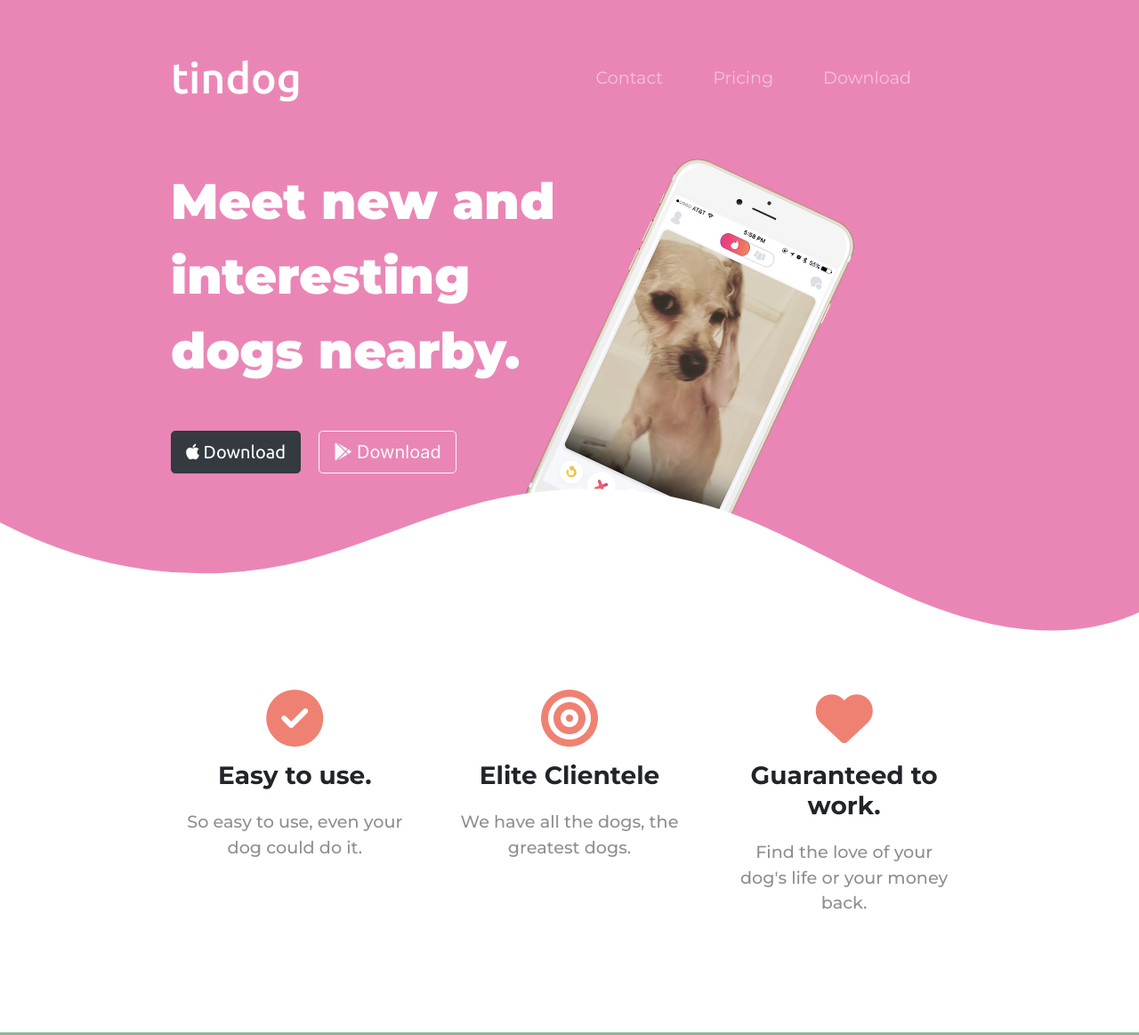
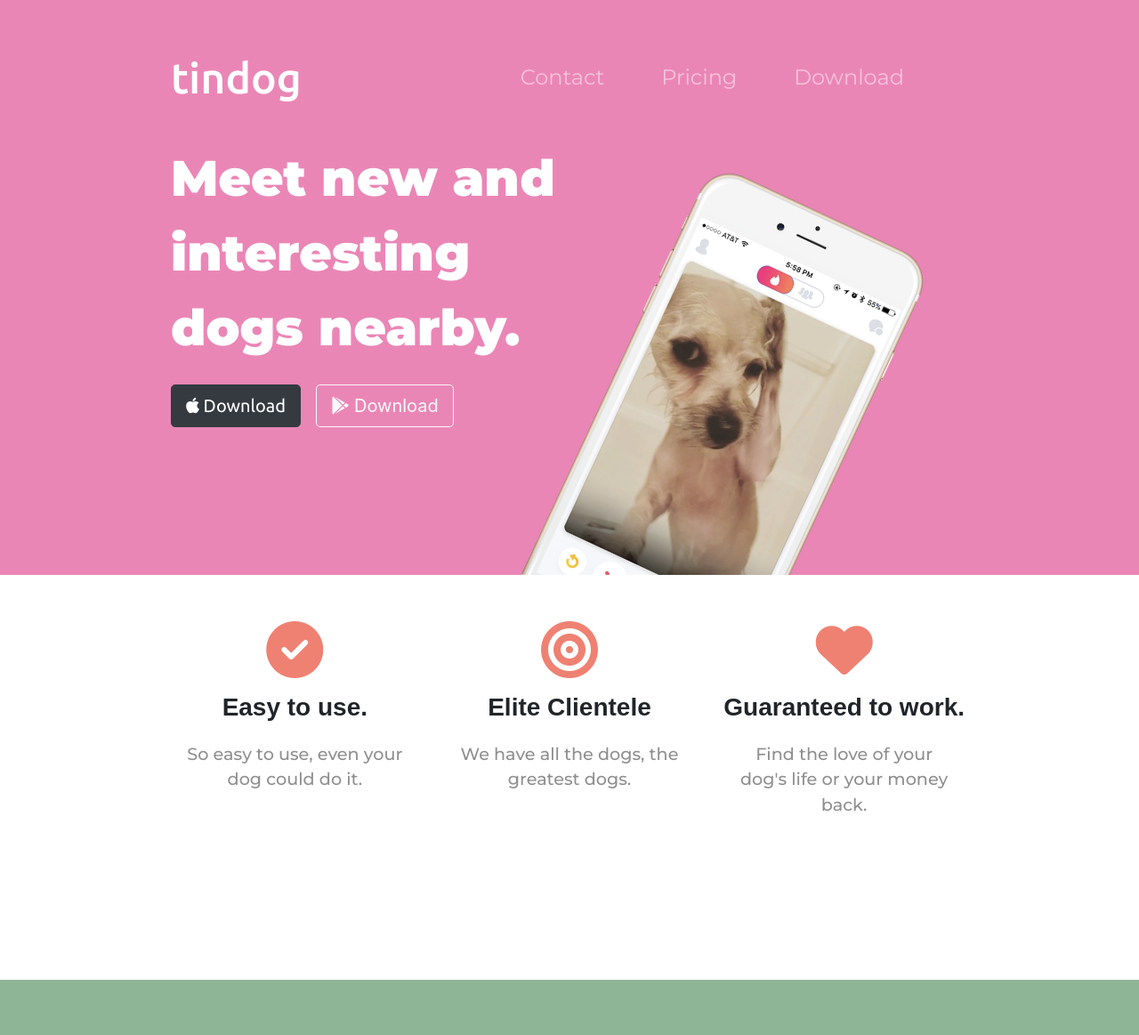
Before and after one commit to julianaboolean/Tindog, a plain HTML site: page index.html in a window 1280 px wide. Shown: the top 1163 px of the page at 89% size. Drawn offline with nearby package versions, Linux system fonts and the light colour scheme.

Commit message:
Added z-index to hide iphone under features section

```diff
--- a/css/styles.css
+++ b/css/styles.css
@@ -10,10 +10,9 @@ h2 {
 }
 
 h3 {
-  font-family: 'Montserrat', sans-serif;
+  font-family: 'Montserrat-Black', sans-serif;
   font-size: 3.5rem;
   line-height: 1.5;
-  font-weight: 700 !important;
 }
 
 p {
@@ -26,7 +25,11 @@ p {
 
 #title {
   background-color: #ea86b6;
-  position: relative;
+}
+
+/* Super Container for Title Section to Indent Padding */
+.title-container {
+  padding: 3% 15% 13% !important;
 }
 
 /* Styles the "Tindog title" */
@@ -44,58 +47,49 @@ p {
   font-size: 3.5rem;
   line-height: 1.5;
   font-weight: 900;
-  color: #fff;
+  color: #FFF;
+  margin-top: 5%;
+  margin-bottom: 5%;
 }
 
 /* Styles "Contact, Pricing, Download" */
 .nav-link {
   font-family: 'Montserrat', sans-serif;
-  font-size: 1.2rem;
+  font-size: 1.5rem;
   line-height: 1.5;
+}
+
+/* Spaces out the "Contact, Pricing, Download" */
+.nav-item {
+  padding-right: 3rem;
 }
 
 /* Styles the Download buttons */
 .download-btn {
   font-family: 'Ubuntu', sans-serif;
   line-height: 1.5;
+  margin-right: 3%;
 }
 
 /* Rotates the iPhone image to the right slightly */
 .iphone-img {
   transform: rotate(25deg);
-  width: 60%;
-  padding-left: 2.5rem;
+  position: absolute;
+  max-width: 60%;
+  right: 30%;
+  padding-top: 5rem;
 }
 
 /* Centers all elements for features section */
-.features-container {
+#features {
+  position: relative;
+  background-color: #fff;
   text-align: center;
 }
 
-/* Super Container Used to Indent Padding */
-.container-fluid {
-  padding: 3% 15% !important;
-}
-
-/* Wavy background design  */
-.custom-shape-divider-bottom-1606964591 {
-  position: absolute;
-  bottom: 0;
-  left: 0;
-  width: 100%;
-  overflow: hidden;
-  line-height: 0;
-}
-
-.custom-shape-divider-bottom-1606964591 svg {
-  position: relative;
-  display: block;
-  width: calc(100% + 1.3px);
-  height: 176px;
-}
-
-.custom-shape-divider-bottom-1606964591 .shape-fill {
-  fill: #FFFFFF;
+/* Super Container for Features Section to Indent Padding */
+.feature-container {
+  padding: 3% 15% 7% !important
 }
 
 /* ✅ 🎯 🧡 Icons Style */
@@ -132,7 +126,7 @@ p {
   color: #fff;
 }
 
-/* Rounded Dog Photo */
+/* Rounded Testimonial Photos */
 .testimonial-img {
   border-radius: 50%;
   width: 20%;
--- a/index.html
+++ b/index.html
@@ -31,7 +31,7 @@
 <body>
 
   <section id="title">
-    <div class="container-fluid">
+    <div class="container-fluid title-container">
 
       <!-- Nav Bar -->
       <nav class="navbar navbar-expand-lg navbar-dark">
@@ -43,14 +43,13 @@
         <div class="collapse navbar-collapse" id="navbarTogglerDemo02">
           <ul class="navbar-nav ml-auto">
             <li class="nav-item">
-              <!-- pr-5 = Spaces the padding right out by 3rems -->
-              <a class="nav-link pr-5" href="#">Contact</a>
+              <a class="nav-link" href="#">Contact</a>
             </li>
             <li class="nav-item">
-              <a class="nav-link pr-5" href="#">Pricing</a>
+              <a class="nav-link" href="#">Pricing</a>
             </li>
             <li class="nav-item">
-              <a class="nav-link pr-5" href="#">Download</a>
+              <a class="nav-link" href="#">Download</a>
             </li>
           </ul>
         </div>
@@ -60,28 +59,22 @@
       <div class="row">
         <!-- col-lg-6 = Creates 2 columns on larger displays -->
         <div class="col-lg-6">
-          <h1 class="subtitle mb-5 mt-5">Meet new and interesting dogs nearby.</h1>
-          <button type="button" class="btn btn-dark btn-lg mr-3 download-btn"><i class="fab fa-apple"></i> Download</button>
+          <h1 class="subtitle">Meet new and interesting dogs nearby.</h1>
+          <button type="button" class="btn btn-dark btn-lg download-btn"><i class="fab fa-apple"></i> Download</button>
           <button type="button" class="btn btn-outline-light btn-lg"><i class="fab fa-google-play"></i> Download</button>
+          <!-- Nested iphone image right of download buttons  -->
         </div>
-        <!-- Nested iphone image right of download buttons  -->
-        <div class="row mt-5 pb-5">
+        <div class="col-lg-6 mb-5">
           <img src="images/iphone6.png" class="iphone-img" alt="iphone-mockup">
         </div>
       </div>
-    </div>
-    <!-- Wavy Design -->
-    <div class="custom-shape-divider-bottom-1606964591">
-      <svg data-name="Layer 1" xmlns="http://www.w3.org/2000/svg" viewBox="0 0 1200 120" preserveAspectRatio="none">
-        <path d="M985.66,92.83C906.67,72,823.78,31,743.84,14.19c-82.26-17.34-168.06-16.33-250.45.39-57.84,11.73-114,31.07-172,41.86A600.21,600.21,0,0,1,0,27.35V120H1200V95.8C1132.19,118.92,1055.71,111.31,985.66,92.83Z" class="shape-fill"></path>
-      </svg>
     </div>
   </section>
 
 
   <!-- Features Section -->
-  <div class="container-fluid features-container">
-    <section id="features">
+  <section id="features">
+    <div class="container-fluid feature-container">
       <div class="row">
 
         <!-- Creates a 3 column layout on large displays & 1 column for iPad/mobile-->
@@ -106,7 +99,7 @@
         </div>
 
       </div>
-  </div>
+    </div>
   </section>
 
 
```
